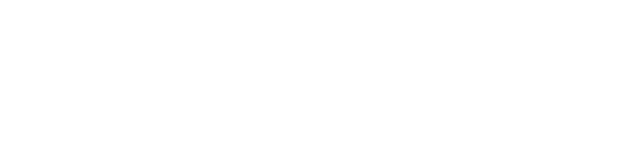
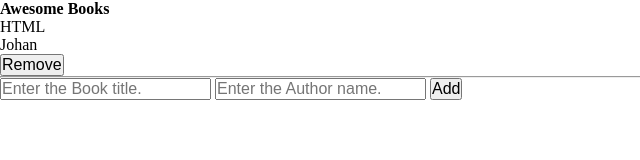
Before and after one commit to Hidar37/Project-Awesome, a website: page index.html in a window 1280 px wide. Shown: the whole page, without its empty margins (0-640 px from the left). Drawn offline with Linux system fonts and the light colour scheme.

Commit message:
Add html and some js.

```diff
--- a/index.html
+++ b/index.html
@@ -13,7 +13,20 @@
 </head>
 
 <body>
-
+  <main>
+    <h1 class="title">Awesome Books</h1>
+    <section id="book-store">
+      <p>HTML</p>
+      <p>Johan</p>
+      <button id="remove">Remove</button>
+      <hr>
+    </section>
+      <form action="" id="adding-book-form" method="get">
+        <input type="text" id="title" placeholder="Enter the Book title." required>
+        <input type="text" id="author" placeholder="Enter the Author name." required>
+        <input type="submit" value="Add" id="add-btn">
+      </form>
+  </main>
   <!-- Add Book.js -->
   <script src="source/js/add-book.js"></script>
 </body>
--- a/source/js/add-book.js
+++ b/source/js/add-book.js
@@ -0,0 +1,5 @@
+const bookContainer = document.getElementById('book-store');
+const form = document.getElementById('adding-book-form');
+const bookTitle = document.getElementById('title');
+const bookAuthor = document.getElementById('author');
+const addBtn = document.getElementById('add-btn');
```
